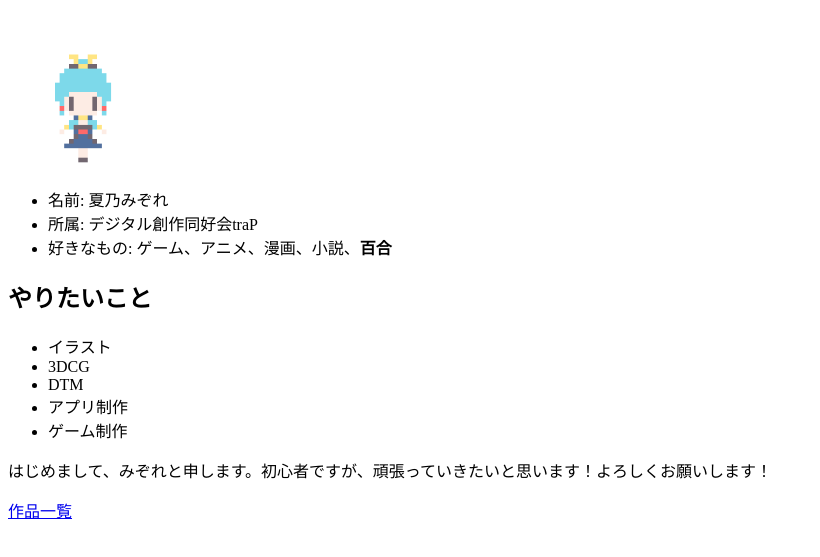
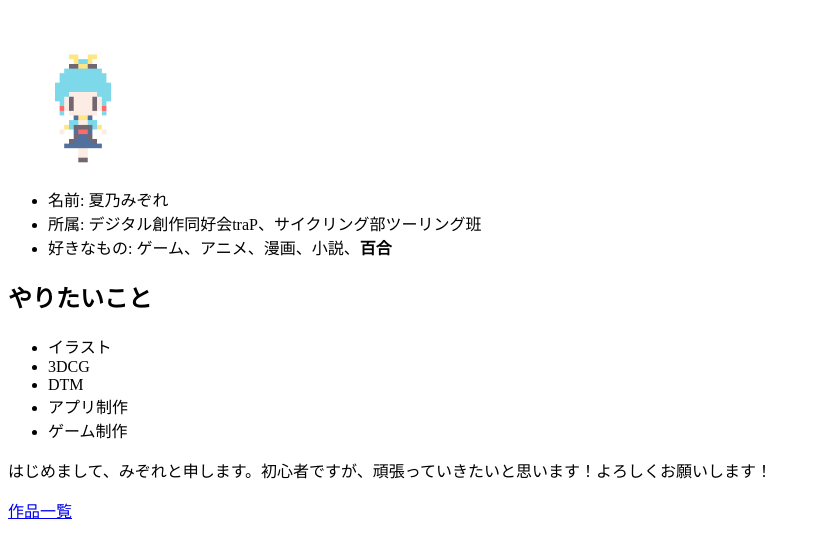
Before and after one commit to mizoreyuki8/mizoreyuki8_introduction, a plain HTML site: page index.html in a window 1280 px wide. Shown: the part 127-684 px from the top of the page, without its empty margins (0-820 px from the left). Drawn offline with Linux system fonts and the light colour scheme.

Commit message:
bike club

```diff
--- a/index.html
+++ b/index.html
@@ -12,7 +12,7 @@
             <img src="./icon.png" alt="アイコン" id="icon">
             <ul>
                 <li>名前: 夏乃みぞれ</li>
-                <li>所属: デジタル創作同好会traP</li>
+                <li>所属: デジタル創作同好会traP、サイクリング部ツーリング班</li>
                 <li>好きなもの: ゲーム、アニメ、漫画、小説、<strong>百合</strong>
                 </li>
             </ul>
```
